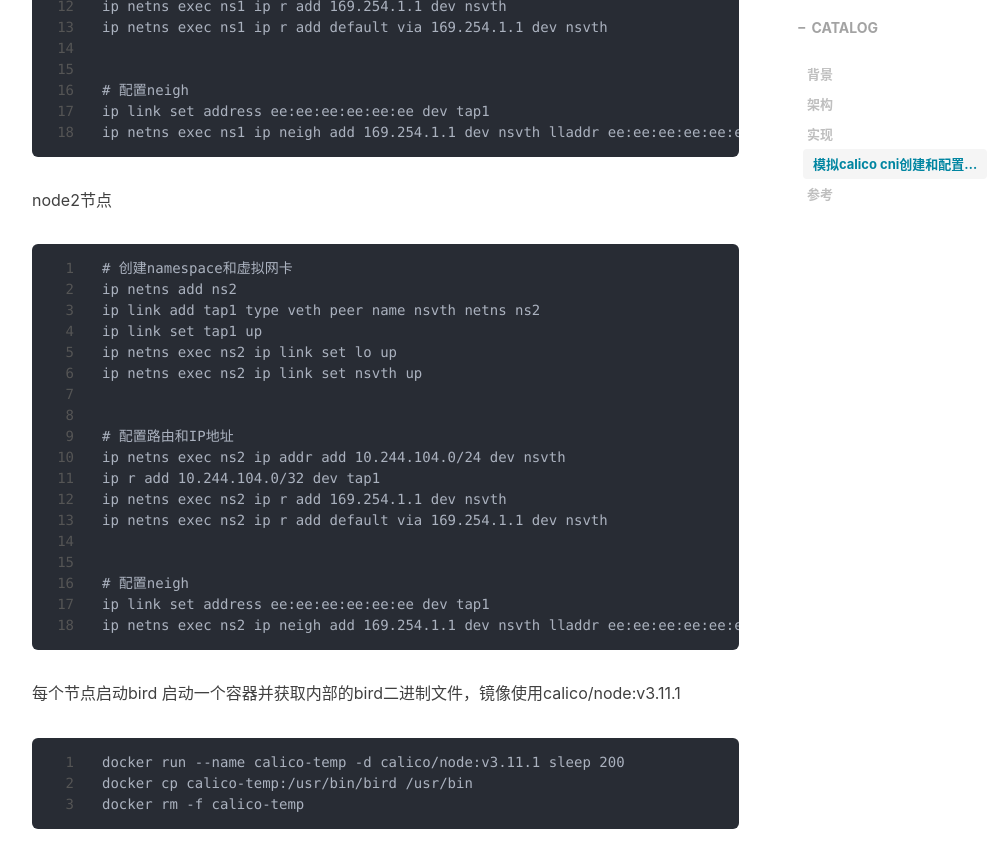
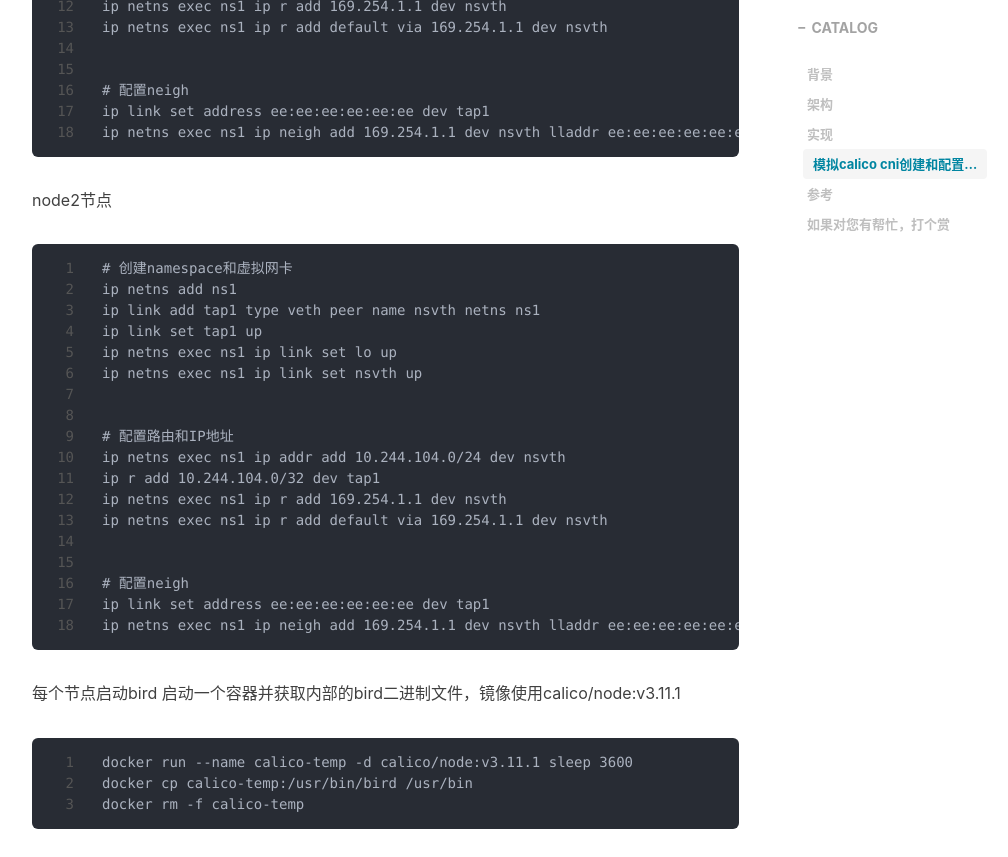
Before and after one commit to smallcoderhujin/blog, a Jekyll site: the page built from _posts/kubernetes/2022-09-16-calico-bird.md, in a window 1280 px wide and 1400 px high, scrolled down 2530 px. Shown: the top 857 px of the window, without its empty margins (233-1241 px from the left). Built offline with Jekyll 4.4.1, drawn with Linux system fonts in a browser that asks for light colours; nearby versions of some CDN libraries; comment, search, counter and statistics services are not loaded; some of the changed text lies outside the part shown.

```diff
--- a/_posts/kubernetes/2022-09-16-calico-bird.md
+++ b/_posts/kubernetes/2022-09-16-calico-bird.md
@@ -58,29 +58,29 @@ node1节点
 node2节点
 
     # 创建namespace和虚拟网卡
-    ip netns add ns2
-    ip link add tap1 type veth peer name nsvth netns ns2
+    ip netns add ns1
+    ip link add tap1 type veth peer name nsvth netns ns1
     ip link set tap1 up
-    ip netns exec ns2 ip link set lo up
-    ip netns exec ns2 ip link set nsvth up
+    ip netns exec ns1 ip link set lo up
+    ip netns exec ns1 ip link set nsvth up
 
 
     # 配置路由和IP地址
-    ip netns exec ns2 ip addr add 10.244.104.0/24 dev nsvth
+    ip netns exec ns1 ip addr add 10.244.104.0/24 dev nsvth
     ip r add 10.244.104.0/32 dev tap1
-    ip netns exec ns2 ip r add 169.254.1.1 dev nsvth
-    ip netns exec ns2 ip r add default via 169.254.1.1 dev nsvth
+    ip netns exec ns1 ip r add 169.254.1.1 dev nsvth
+    ip netns exec ns1 ip r add default via 169.254.1.1 dev nsvth
 
 
     # 配置neigh
     ip link set address ee:ee:ee:ee:ee:ee dev tap1
-    ip netns exec ns2 ip neigh add 169.254.1.1 dev nsvth lladdr ee:ee:ee:ee:ee:ee
+    ip netns exec ns1 ip neigh add 169.254.1.1 dev nsvth lladdr ee:ee:ee:ee:ee:ee
 
 
 每个节点启动bird
 启动一个容器并获取内部的bird二进制文件，镜像使用calico/node:v3.11.1
 
-    docker run --name calico-temp -d calico/node:v3.11.1 sleep 200
+    docker run --name calico-temp -d calico/node:v3.11.1 sleep 3600
     docker cp calico-temp:/usr/bin/bird /usr/bin
     docker rm -f calico-temp
 
@@ -151,25 +151,15 @@ node2节点
     }
 
     # ------------- Node-to-node mesh -------------
-
-
-
-
-
     # For peer /host/node1/ip_addr_v4
     # Skipping ourselves (10.20.30.30)
-
-
-
 
     # For peer /host/node2/ip_addr_v4
     protocol bgp Mesh_10_20_30_31 from bgp_template {
       neighbor 10.20.30.31 as 64512;
       source address 10.20.30.30;  # The local address we use for the TCP connection
-      passive on; # Mesh is unidirectional, peer will connect to us.
+      #passive on; # Mesh is unidirectional, peer will connect to us.
     }
-
-
 
     # For peer /host/node3/ip_addr_v4
     #protocol bgp Mesh_10_20_30_32 from bgp_template {
@@ -178,16 +168,11 @@ node2节点
     #  passive on; # Mesh is unidirectional, peer will connect to us.
     #}
 
-
-
     # ------------- Global peers -------------
     # No global peers configured.
 
-
     # ------------- Node-specific peers -------------
-
     # No node-specific peers configured.
-
 
 创建bird_ipam.cfg配置
 
@@ -291,3 +276,5 @@ node2节点
 
 ## 参考
 - bird手册：The BIRD Internet Routing Daemon Project (network.cz)
+
+## 如果对您有帮忙，打个赏
```
Also changed, not shown: _posts/kubernetes/2022-08-10-neuvector-tcpdump.md (+1 -1 lines), _posts/kubernetes/2022-08-23-neuvector-dp.md (+1 -1 lines), _posts/kubernetes/2022-09-21-neuvector-bench.md (+1 -1 lines), _posts/kubernetes/2023-03-14-neuvector-file.md (+1 -1 lines), _posts/kubernetes/2023-10-16-neuvector-visualization.md (added, +117 -0 lines), img/neuvector_flow.png (added), img/neuvector_flow1.png (added), img/neuvector_flow2.png (added), img/neuvector_flow3.png (added), img/neuvector_flow4.png (added).
